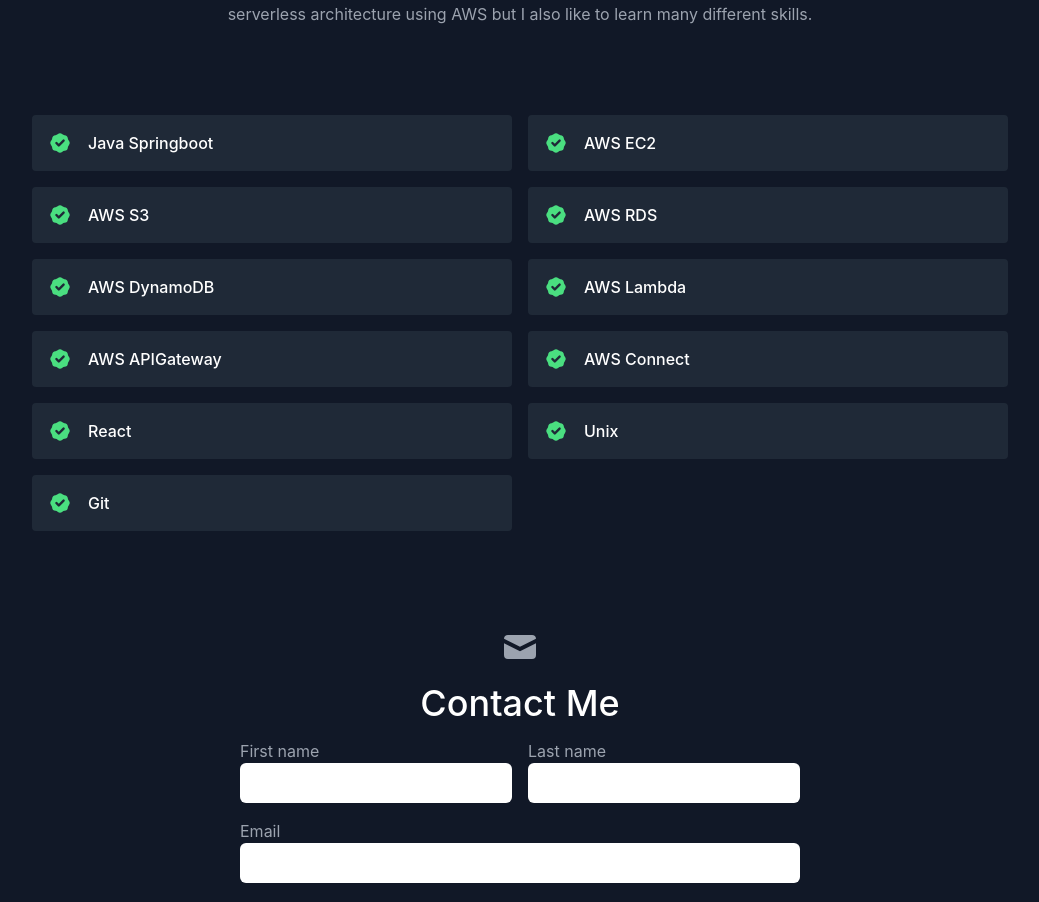
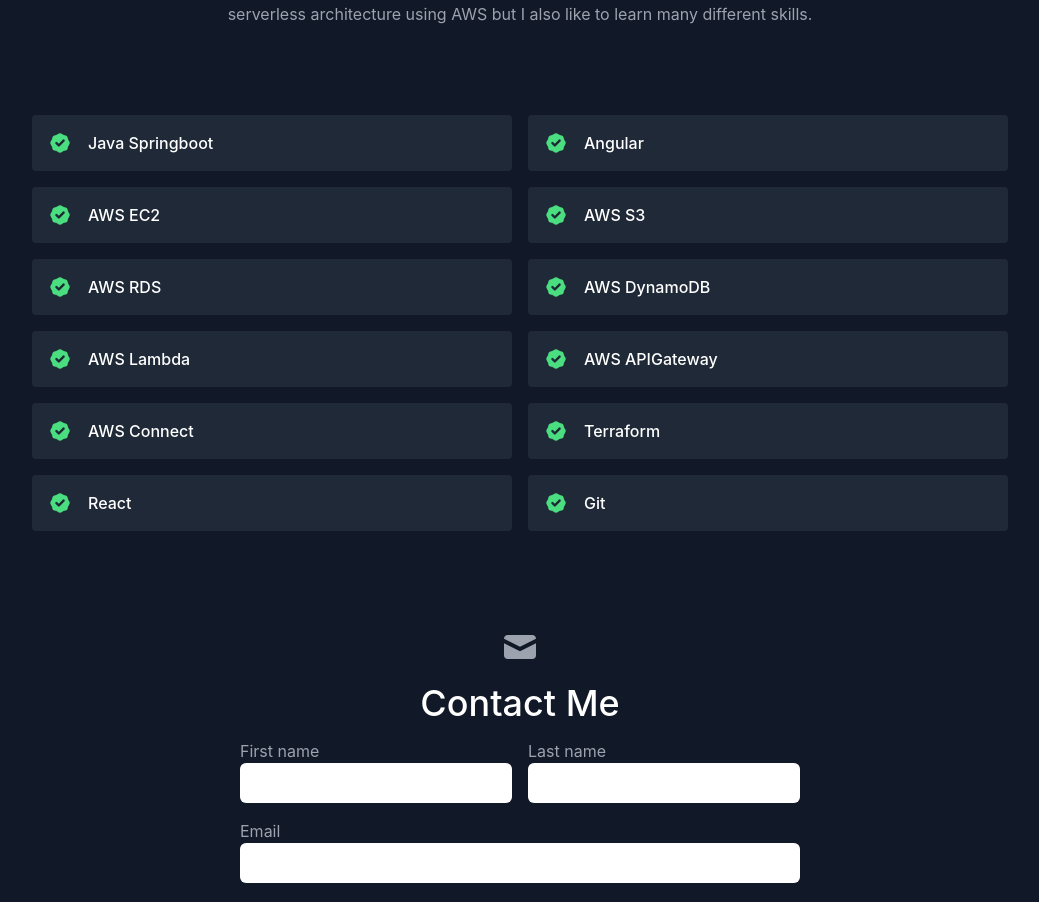
Before and after one commit to Pacifistic/personal-website, a React (Create React App) app: page / in a window 1280 px wide. Shown: the part 885-1787 px from the top of the page, without its empty margins (120-1159 px from the left). Built offline with nearby package versions, Linux system fonts and the light colour scheme.

Commit message:
added additional data

```diff
--- a/src/data.js
+++ b/src/data.js
@@ -1,5 +1,6 @@
 export const skills = [
     "Java Springboot",
+    "Angular",
     "AWS EC2",
     "AWS S3",
     "AWS RDS",
@@ -7,8 +8,8 @@
     "AWS Lambda",
     "AWS APIGateway",
     "AWS Connect",
+    "Terraform",
     "React",
-    "Unix",
     "Git"
 ];
 
@@ -22,3 +23,22 @@
         link: "https://www.linkedin.com/in/dominykas-sipelis/"
     }
 ]
+
+export const certs = [
+    {
+        name: "AWS Certified DevOps Engineer – Professional",
+        link: "https://www.credly.com/badges/47af7820-18e2-4a8e-84b6-9a51721fcb3a"
+    },
+    {
+        name: "HashiCorp Certified: Terraform Associate",
+        link: "https://www.credly.com/badges/8817318f-0d3b-480b-9978-ecb1f5867765"
+    },
+    {
+        name: "AWS Certified Developer – Associate",
+        link: "https://www.credly.com/badges/9703cbc0-2ce0-475e-8a14-41361a769947"
+    },
+    {
+        name: "AWS Certified Solutions Architect – Associate",
+        link: "https://www.credly.com/badges/ea3fc04c-5b5e-4582-804b-cab19c0a3a6a"
+    },
+]
```
